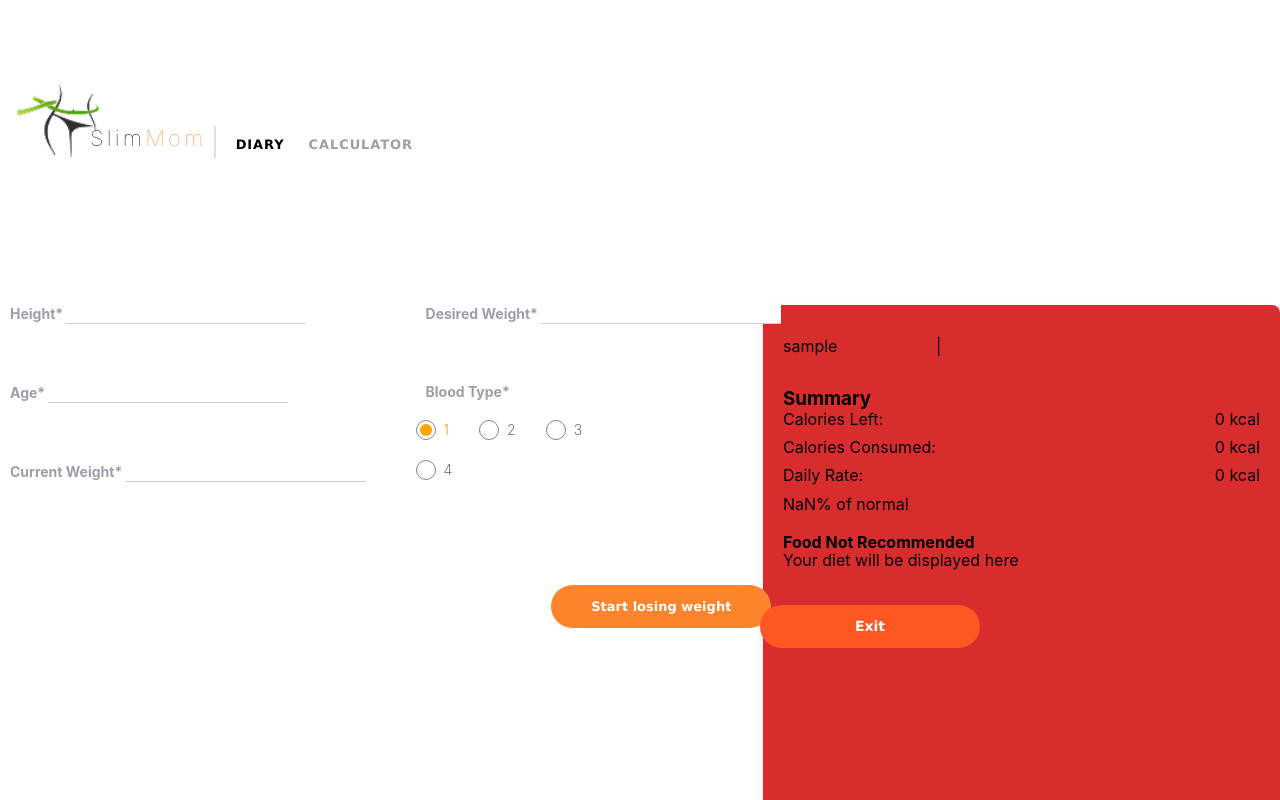
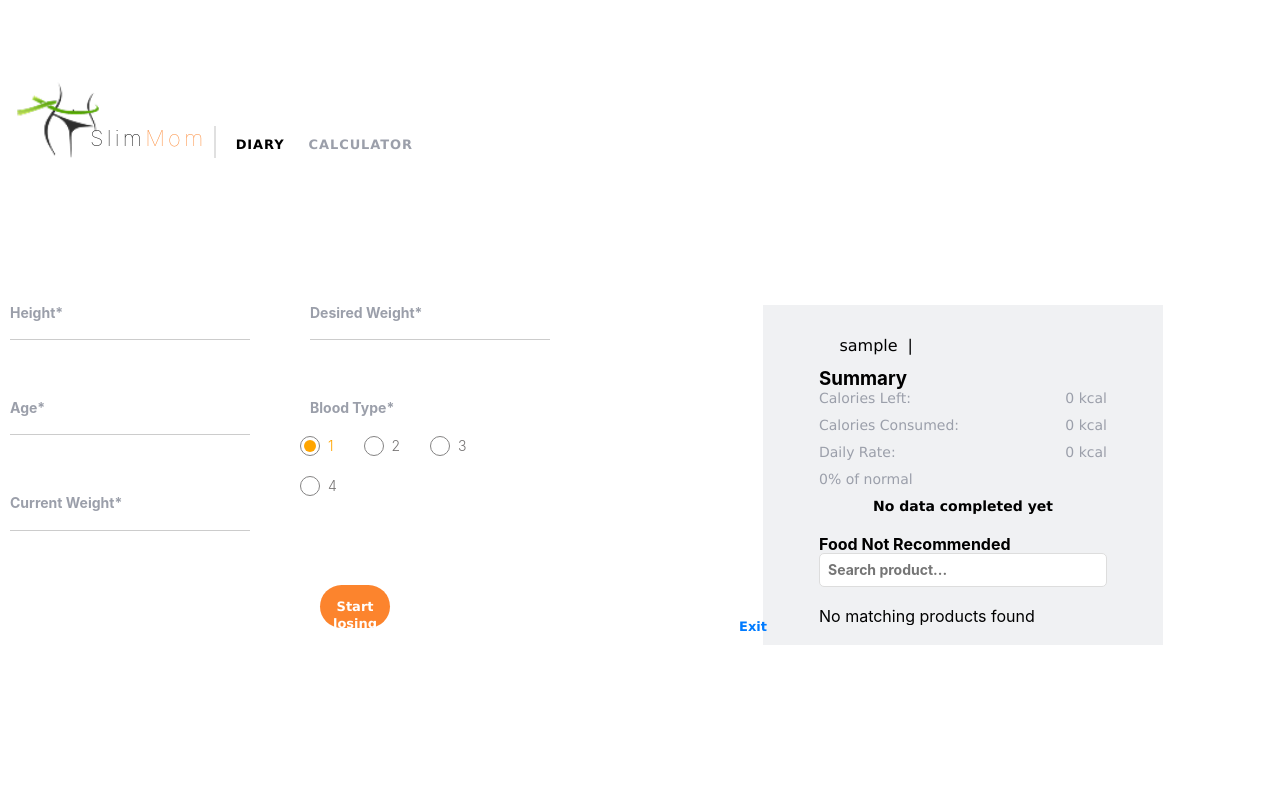
Before and after one commit to rebecalasconi/SlimMom, a React (Create React App) app: page /diary in a window 1280 px wide. Shown: the top 800 px of the page. Built offline with nearby package versions, Linux system fonts and the light colour scheme; sample sign-in values are in the browser's storage.

Commit message:
main page functional

```diff
--- a/src/components/DailyCaloriesForm/DailyCaloriesForm.jsx
+++ b/src/components/DailyCaloriesForm/DailyCaloriesForm.jsx
@@ -171,7 +171,7 @@ const DailyCaloriesForm = () => {
       localStorage.setItem('caloriesData', JSON.stringify({
         dailyRate: response.data.calories,
         consumed: 0,
-        notRecommendedFoods: response.data.forbiddenFoods,
+        notRecommendedFoods: response.data.allForbiddenFoods,
       }));
 
       setModalOpen(true); // Deschidem modal doar după ce primim răspunsul
@@ -236,7 +236,7 @@ const DailyCaloriesForm = () => {
             <hr />
             <h4>Foods you should not eat</h4>
             <ul>
-               {forbiddenFoods.map((food, index) => <li key={index}>{index + 1}. {food}</li>)}
+               {forbiddenFoods.map((food, index) => <li key={index}> {food}</li>)}
             </ul>
             <button className="start-btn" onClick={redirectToLogin}>Start losing weight</button>
           </div>
--- a/src/components/RightSideBar/RightSideBar.css
+++ b/src/components/RightSideBar/RightSideBar.css
@@ -1,19 +1,16 @@
-/* src/components/RightSideBar.css */
-
 .rightSideBar {
-    width: 517px;
+    background-color: #F0F1F3;
+    width: 400px;
     padding: 20px;
-    background-color: #d92c2c;
-    height: 850px;
-    border-radius: 8px;
-    box-shadow: 0 4px 10px rgba(0, 0, 0, 0.1);
+    box-sizing: border-box;
+    position: relative;
   }
 
   .userInfo {
     display: flex;
-    justify-content: space-between;
+    justify-content: flex-end;
     align-items: center;
-    margin-bottom: 20px;
+    font-family: Verdana, sans-serif;
   }
 
   .separator {
@@ -21,41 +18,73 @@
   }
 
   .exitButton {
-    background-color: #ff5722;
+    background: none;
     border: none;
-    color: white;
-    padding: 8px 16px;
+    color: #007BFF;
     cursor: pointer;
-    font-size: 14px;
+    font-weight: 700;
+  }
+
+  .exitButton:hover {
+    text-decoration: underline;
   }
 
   .summary {
-    margin-bottom: 20px;
+    margin-top: 20px;
+    max-width: 288px;
+    margin: auto;
   }
 
   .summary-item {
+    font-family: Verdana, sans-serif;
+    font-weight: 400;
+    font-size: 14px;
+    line-height: 17.01px;
+    letter-spacing: 4%;
+    color: #9B9FAA;
     display: flex;
     justify-content: space-between;
     margin-bottom: 10px;
   }
 
-  .notRecommendedFoods ul {
-    list-style-type: none;
-    padding: 0;
+  .dateCompleted {
+    font-family: Verdana, sans-serif;
+    font-weight: 700;
+    font-size: 14px;
+    line-height: 17.01px;
+    letter-spacing: 4%;
+    margin-bottom: 20px;
+    text-align: center;
   }
 
-  .notRecommendedFoods li {
+  .notRecommendedFoods {
+    margin-top: 20px;
+    max-width: 288px;
+    margin: auto;
+  }
+
+  .searchInput {
+    width: 100%;
+    padding: 8px;
+    margin-bottom: 10px;
+    border: 1px solid #ddd;
+    border-radius: 5px;
+    font-size: 14px;
+    box-sizing: border-box;
+  }
+
+  .food-list {
+    max-height: 300px;
+    overflow-y: auto;
+    margin-top: 10px;
+  }
+
+  .food-item {
+    font-family: Verdana, sans-serif;
+    font-weight: 400;
+    font-size: 14px;
+    line-height: 17.01px;
+    letter-spacing: 4%;
+    color: #9B9FAA;
     margin-bottom: 5px;
   }
-  .notRecommendedFoods {
-    max-height: 200px; /* Poți ajusta înălțimea după preferințe */
-    overflow-y: auto;
-  }
-
-  .food-list ul {
-    padding-left: 20px;
-  }
-
-  .food-list li {
-    list-style-type: disc;
-  }
--- a/src/components/RightSideBar/RightSideBar.jsx
+++ b/src/components/RightSideBar/RightSideBar.jsx
@@ -1,18 +1,28 @@
-import React from 'react';
+import React, { useState } from 'react';
 import { useNavigate } from 'react-router-dom';
 import './RightSideBar.css';
-const RightSideBar = ({ dailyRate, consumed, notRecommendedFoods }) => {
+
+const RightSideBar = () => {
   const navigate = useNavigate();
   const userName = localStorage.getItem('userName');
+  const caloriesData = JSON.parse(localStorage.getItem('caloriesData')) || {};
+  const { dailyRate = 0, consumed = 0, notRecommendedFoods = [], dateCompleted = '' } = caloriesData;
+
+  const [searchTerm, setSearchTerm] = useState('');
 
   const handleSignOut = () => {
     localStorage.removeItem('token');
     localStorage.removeItem('userName');
+    localStorage.removeItem('caloriesData');
     navigate('/');
   };
 
   const kcalLeft = dailyRate - consumed;
-    const percentageOfNormal = ((consumed / dailyRate) * 100).toFixed(1);
+  const percentageOfNormal = dailyRate ? ((consumed / dailyRate) * 100).toFixed(1) : 0;
+
+  const filteredFoods = notRecommendedFoods.filter((food) =>
+    food.toLowerCase().includes(searchTerm.toLowerCase())
+  );
 
   return (
     <aside className="rightSideBar">
@@ -41,19 +51,37 @@ const RightSideBar = ({ dailyRate, consumed, notRecommendedFoods }) => {
         <div className="summary-item">
           <span>{percentageOfNormal}% of normal</span>
         </div>
+
+        <div className="dateCompleted">
+          {dateCompleted ? (
+            <p>{`Data completării: ${dateCompleted}`}</p>
+          ) : (
+            <p>No data completed yet</p>
+          )}
+        </div>
       </div>
 
       <div className="notRecommendedFoods">
         <h4>Food Not Recommended</h4>
+        <input
+          type="text"
+          placeholder="Search product..."
+          value={searchTerm}
+          onChange={(e) => setSearchTerm(e.target.value)}
+          className="searchInput"
+        />
+
         <div className="food-list">
-            {notRecommendedFoods.length > 0 ? (
+          {filteredFoods.length > 0 ? (
             <ul>
-                {notRecommendedFoods.map((food, index) => (
-                  <li key={index}>{food}</li>
+              {filteredFoods.map((food, index) => (
+                <li key={index} className="food-item">
+                  {food}
+                </li>
               ))}
             </ul>
           ) : (
-              <p>Your diet will be displayed here</p>
+            <p>No matching products found</p>
           )}
         </div>
       </div>
@@ -61,5 +89,4 @@ const RightSideBar = ({ dailyRate, consumed, notRecommendedFoods }) => {
   );
 };
 
-
 export default RightSideBar;
--- a/src/pages/CalculatorPage/CalculatorPage.css
+++ b/src/pages/CalculatorPage/CalculatorPage.css
@@ -13,3 +13,7 @@
     max-width: 517px;
 height: 850px;
   }
+
+  .leftPanel form {
+    max-width: 608px;
+  }
```
Also changed, not shown: src/components/DailyCalorieIntake/DailyCalorieIntake.js (+22 -14 lines). Lines whose indentation alone changed are shown as unchanged.
